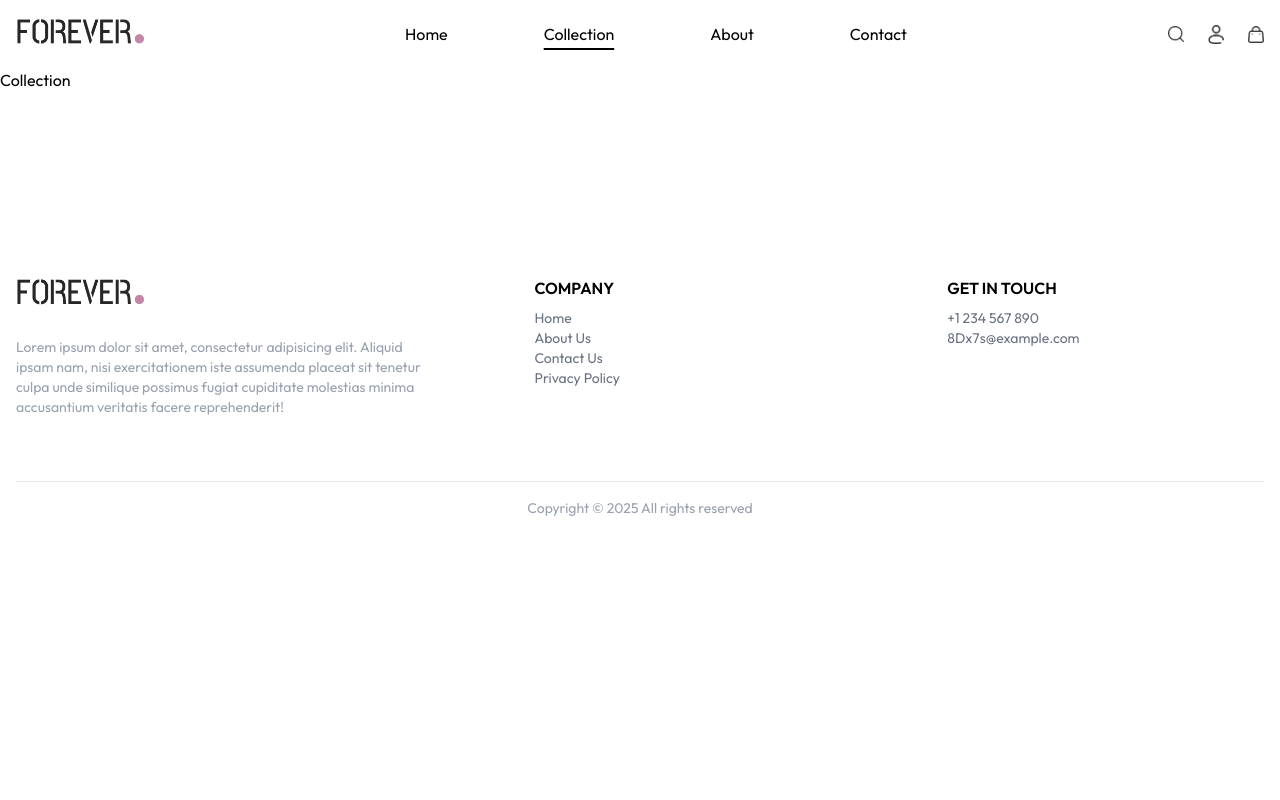
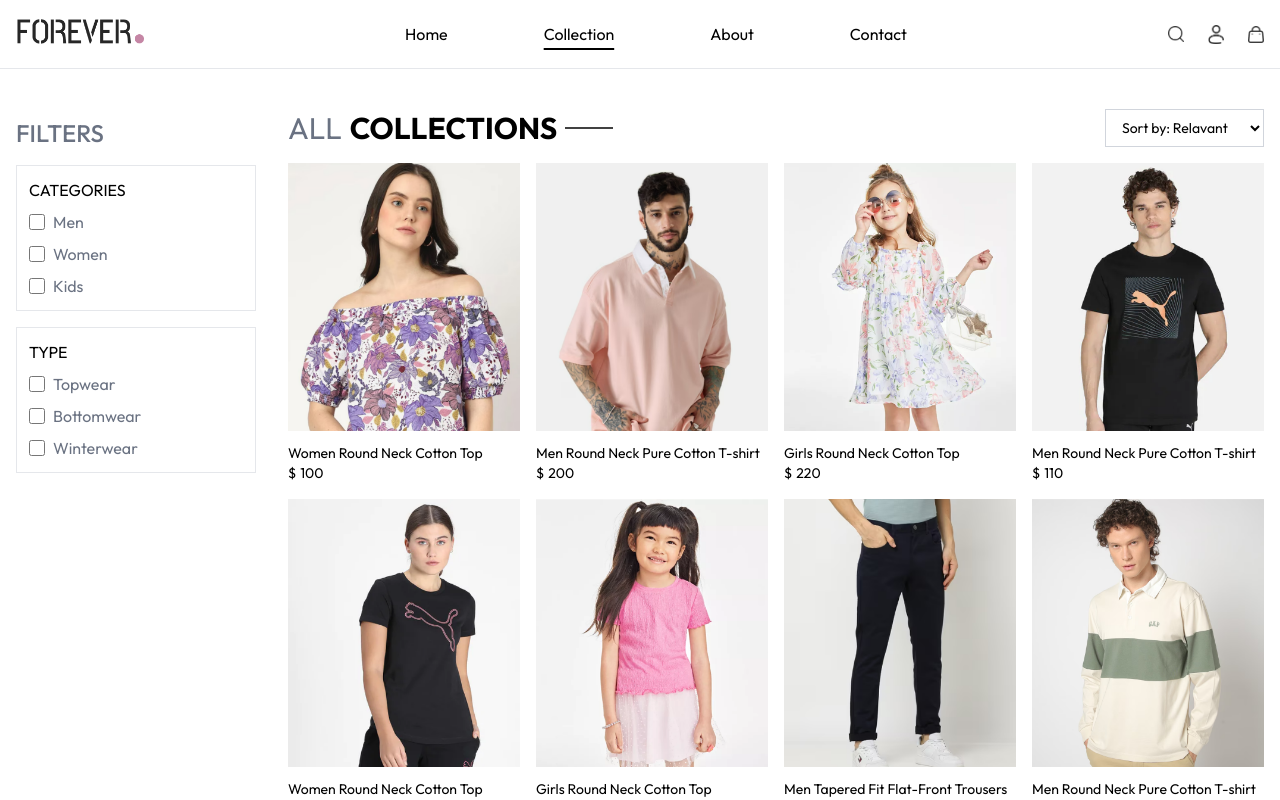
Before and after one commit to mohangrg2018/ecommerce, a React (Vite) app in the folder client/: page /collection in a window 1280 px wide. Shown: the top 800 px of the page. Built offline with nearby package versions, Linux system fonts and the light colour scheme.

Commit message:
collection page created

```diff
--- a/client/src/pages/Collection.jsx
+++ b/client/src/pages/Collection.jsx
@@ -1,7 +1,97 @@
-import React from "react";
-
+import { useContext, useState } from "react";
+import { assets } from "../assets/frontend_assets/assets";
+import { StoreContext } from "../context/StoreContext";
+import Title from "../components/Title";
+import ProductItem from "../components/ProductItem";
 const Collection = () => {
-  return <div>Collection</div>;
+  const { products } = useContext(StoreContext);
+  const [showFilters, setShowFilters] = useState(false);
+  return (
+    <div className="container__width border-t border-gray-200 pt-10">
+      <div className="flex flex-col md:flex-row gap-8">
+        {/* LEFT SIDE */}
+        <aside className="min-w-60">
+          <p className="uppercase font-medium text-gray-500 text-xl md:text-2xl flex items-center gap-2 pt-2">
+            filters
+            <img
+              onClick={() => setShowFilters(!showFilters)}
+              src={assets.dropdown_icon}
+              className={`h-3 md:hidden ${
+                showFilters ? "rotate-90" : ""
+              } cursor-pointer`}
+              alt="down arrow"
+            />
+          </p>
+          {/* CATEGORY FILTER */}
+          <div
+            className={`border border-gray-200 py-3 pl-3 mt-4 ${
+              showFilters ? "" : "hidden"
+            } md:block`}
+          >
+            <p>CATEGORIES</p>
+            <div className="text-gray-500 mt-2">
+              <label className="flex gap-2 mb-2">
+                <input type="checkbox" className="w-4" value={"Men"} />
+                Men
+              </label>
+              <label className="flex gap-2 mb-2">
+                <input type="checkbox" className="w-4" value={"Women"} />
+                Women
+              </label>
+              <label className="flex gap-2">
+                <input type="checkbox" className="w-4" value={"Kids"} />
+                Kids
+              </label>
+            </div>
+          </div>
+          {/* SUBCATEGORY FILTER */}
+          <div
+            className={`border border-gray-200 py-3 pl-3 mt-4 ${
+              showFilters ? "" : "hidden"
+            } md:block`}
+          >
+            <p>TYPE</p>
+            <div className="text-gray-500 mt-2">
+              <label className="flex gap-2 mb-2">
+                <input type="checkbox" className="w-4" value={"Topwear"} />
+                Topwear
+              </label>
+              <label className="flex gap-2 mb-2">
+                <input type="checkbox" className="w-4" value={"Bottomwear"} />
+                Bottomwear
+              </label>
+              <label className="flex gap-2">
+                <input type="checkbox" className="w-4" value={"Winterwear"} />
+                Winterwear
+              </label>
+            </div>
+          </div>
+        </aside>
+        {/* RIGHT SIDE */}
+        <section className="flex-1">
+          <div className="flex justify-between">
+            <Title text1={"All"} text2={"Collections"} />
+            <select className="border border-gray-300 pl-3 py-2 outline-none text-sm">
+              <option value="relavant">Sort by: Relavant</option>
+              <option value="low-high">Sort by: Low to High</option>
+              <option value="high-low">Sort by: High to Low</option>
+            </select>
+          </div>
+          <div className="grid grid-cols-2 md:grid-cols-3 lg:grid-cols-4 gap-4 mt-4">
+            {products.map((item, index) => (
+              <ProductItem
+                key={index}
+                id={item._id}
+                image={item.image}
+                name={item.name}
+                price={item.price}
+              />
+            ))}
+          </div>
+        </section>
+      </div>
+    </div>
+  );
 };
 
 export default Collection;
```
